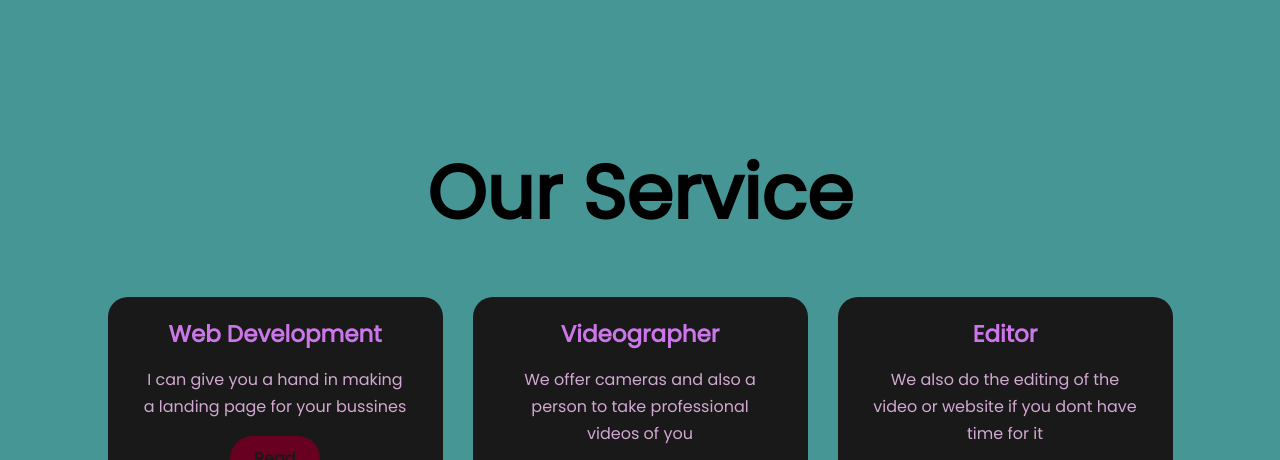
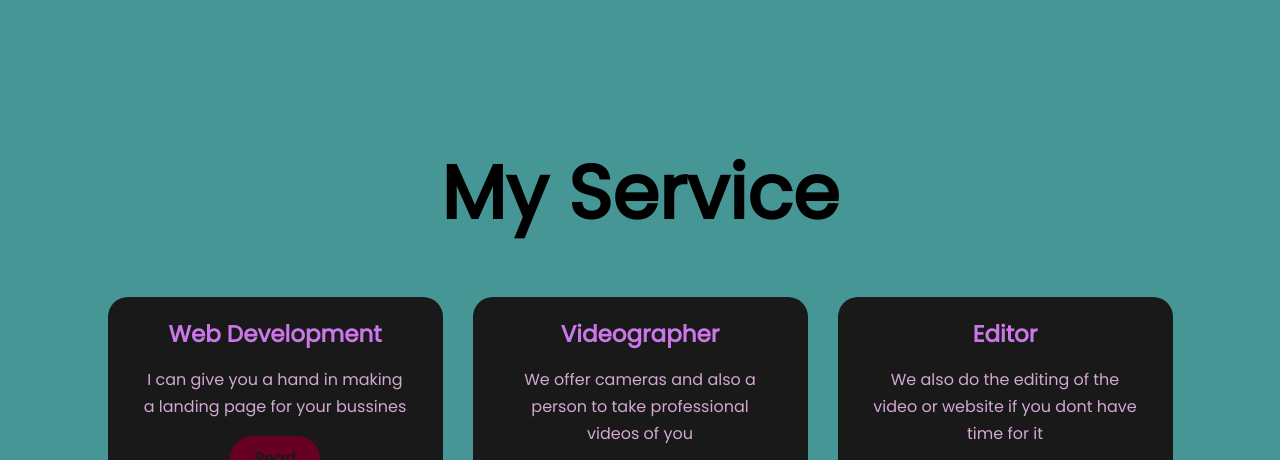
Before and after one commit to HengWeida/NeriSergioJrPortfolio, a plain HTML site: page index.html in a window 1280 px wide. Shown: the part 1420-1880 px from the top of the page. Drawn offline with nearby package versions, Linux system fonts and the light colour scheme.

Commit message:
quicky update

```diff
--- a/index.html
+++ b/index.html
@@ -71,7 +71,7 @@
         <!-- Service section-->
             <div class="service" id="services">
                 <div class="title">
-                    <h2 style="text-align: center;">Our Service</h2>
+                    <h2 style="text-align: center;">My Service</h2>
                 </div>
         <!------- 1st box -------->
                 <div class="box">
--- a/style.css
+++ b/style.css
@@ -3,6 +3,7 @@
     padding: 0;
     box-sizing: border-box;
     font-family: 'Poppins', sans-serif;
+    scroll-behavior: smooth;
 }
 
 body {
```
